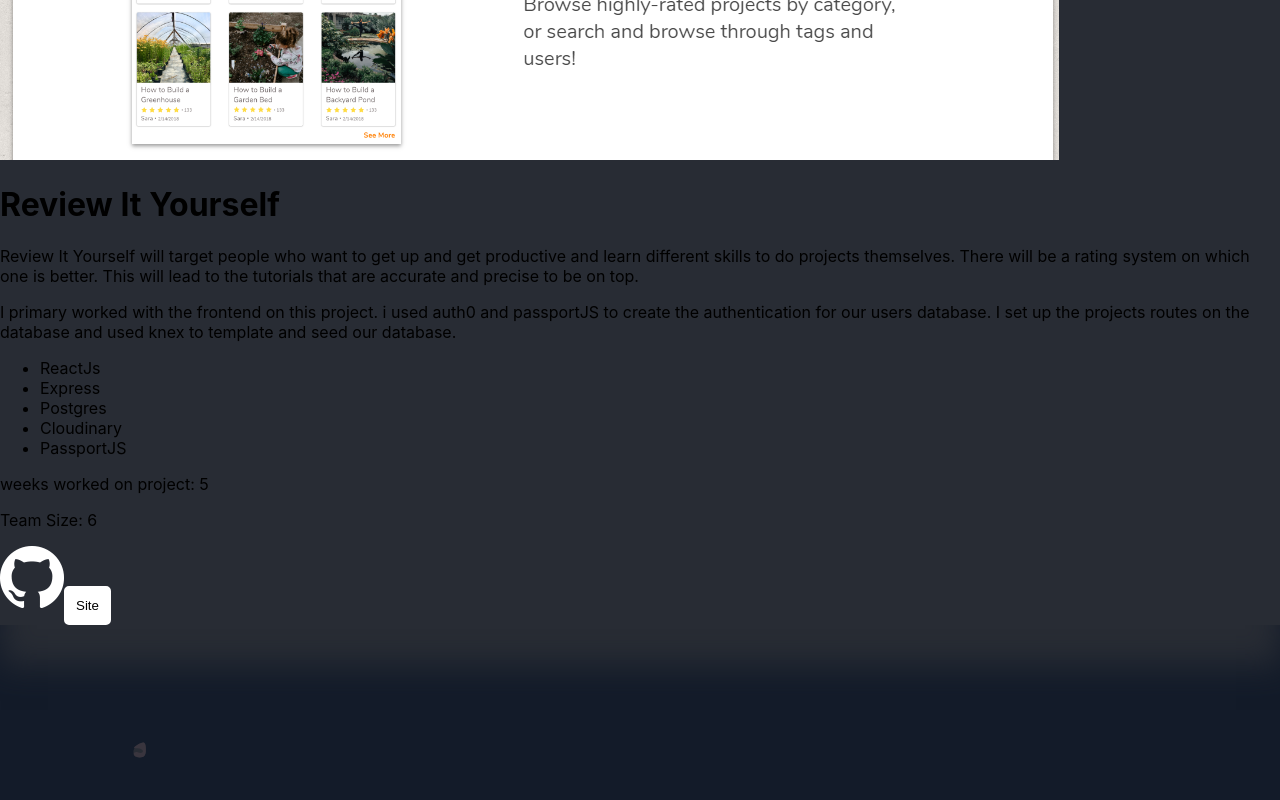
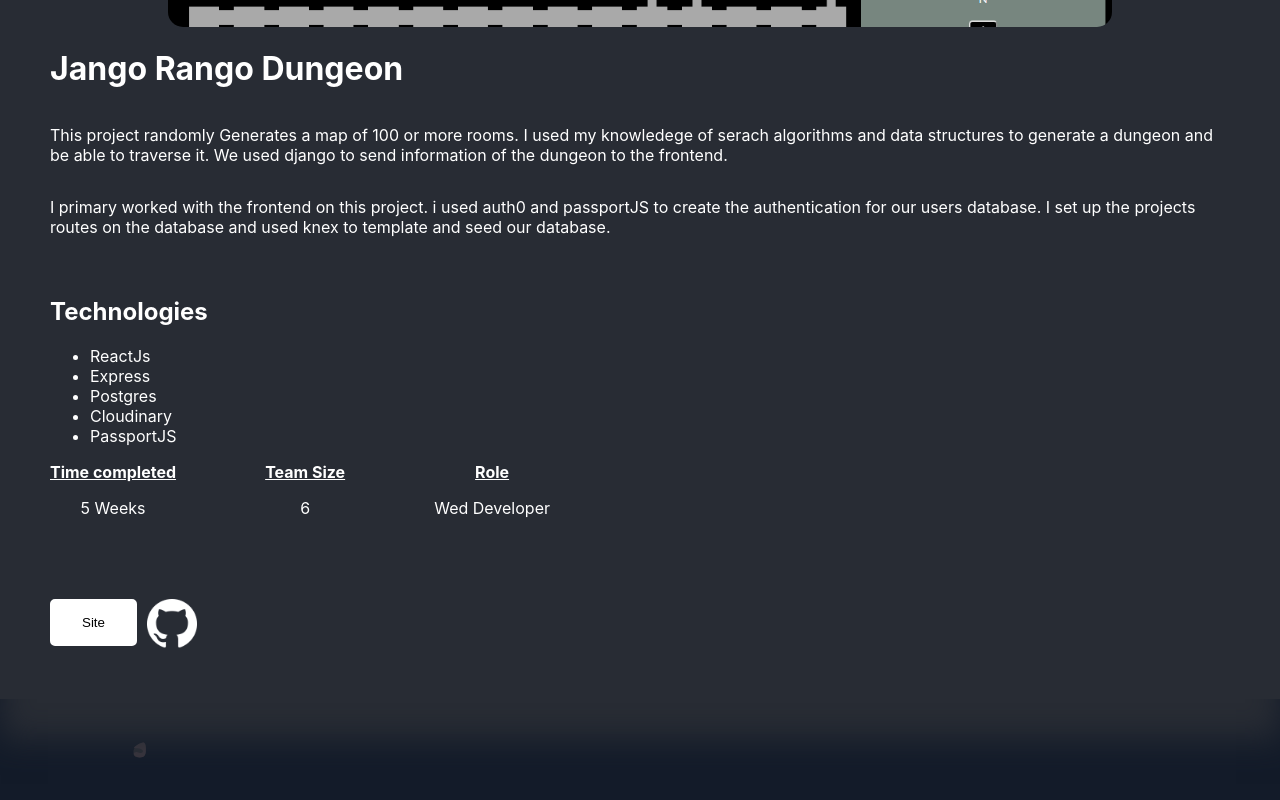
Before and after one commit to NickStrick/My-Portfolio, a React (Create React App) app in the folder portfolio/: page /project/1 in a window 1280 px wide. Shown: the part 720-1520 px from the top of the page. Built offline with nearby package versions, Linux system fonts and the light colour scheme.

Commit message:
reorganized infopage html

```diff
--- a/portfolio/src/components/ProjectList/ProjectInfo.js
+++ b/portfolio/src/components/ProjectList/ProjectInfo.js
@@ -1,8 +1,9 @@
 import React from 'react';
 import gitLogo from '../../images/GitHub-Mark-Light-64px.png'
+import './ProjectInfo.scss';
 
 const Project = (props) => {
-    const project = props.projects[0]
+    const project = props.projects[props.match.params.id]
     if (!(project.name)) {
         project.name = 'ERROR'
     }
@@ -11,16 +12,31 @@ const Project = (props) => {
     return (
 
         <div className="ProjectInfo">
-            <img src={img} alt={`${name} pic`} />
+            <img className='projectPic' src={img} alt={`${name} pic`} />
             <h1 className='title'>{name}</h1>
             <p aria-label={'project-description'}>{description}</p>
             <p className='contribution'>{contribution}</p>
-            <ul>
-                {techUsed.map((tech, index) => <li key={index}>{tech}</li>)}
-            </ul>
-            <div>
-                <p>weeks worked on project: {weeksCompleted}</p>
-                <p>Team Size: {teamMemebers}</p>
+            <div className='tech'>
+                <h2>Technologies</h2>
+                <ul>
+                    {techUsed.map((tech, index) => <li key={index}>{tech}</li>)}
+                </ul>
+            </div>
+            <div className='short-info'>
+                <div className='info-item'>
+                    <label>Time completed</label>
+                    <p>{weeksCompleted} Weeks</p>
+                </div>
+                <div className='info-item'>
+                    <label>Team Size</label>
+                    <p>{teamMemebers}</p>
+                </div>
+                <div className='info-item'>
+                    <label>Role</label>
+                    <p>{role}</p>
+                </div>
+
+
 
             </div>
             <div className='project-links'>
```
